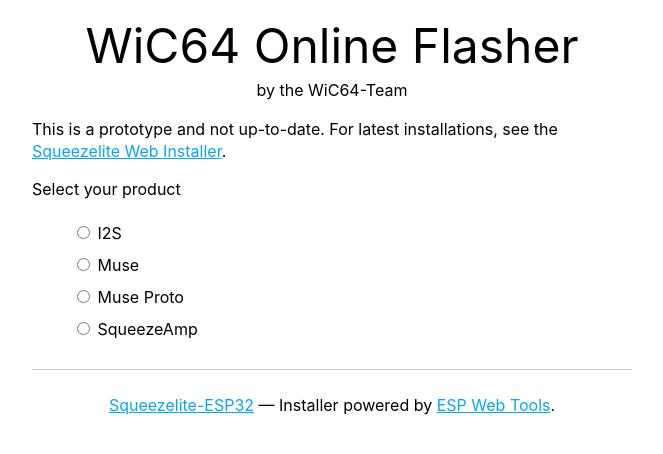
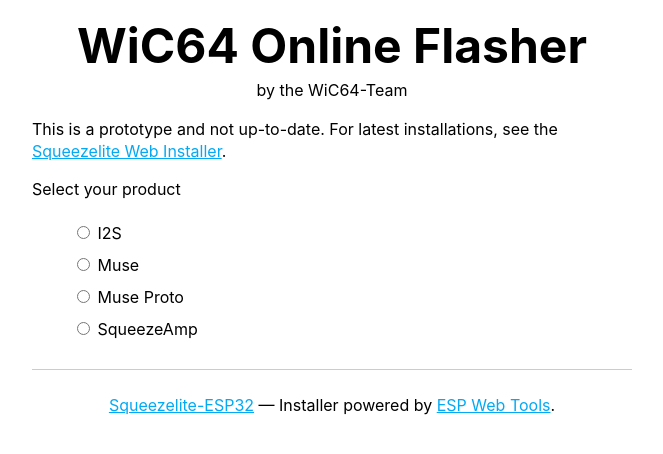
Before and after one commit to WiC64-Team/online-flasher, a plain HTML site: page index.html in a window 1280 px wide. Shown: the whole page, without its empty margins (308-971 px from the left). Drawn offline with Linux system fonts and the light colour scheme.

Commit message:
Update index.html

```diff
--- a/index.html
+++ b/index.html
@@ -79,7 +79,7 @@
   </head>
   <body>
     <div class="content">
-      <center><font size=8>WiC64 Online Flasher</font><br>by the WiC64-Team</center>
+      <center><font size=8><b>WiC64 Online Flasher</b></font><br>by the WiC64-Team</center>
       <p>This is a prototype and not up-to-date. For latest installations, see the <a href="https://sle118.github.io/squeezelite-esp32-installer/">Squeezelite Web Installer</a>.</p>
       <p>Select your product</p>
       <ul class="radios">
```
